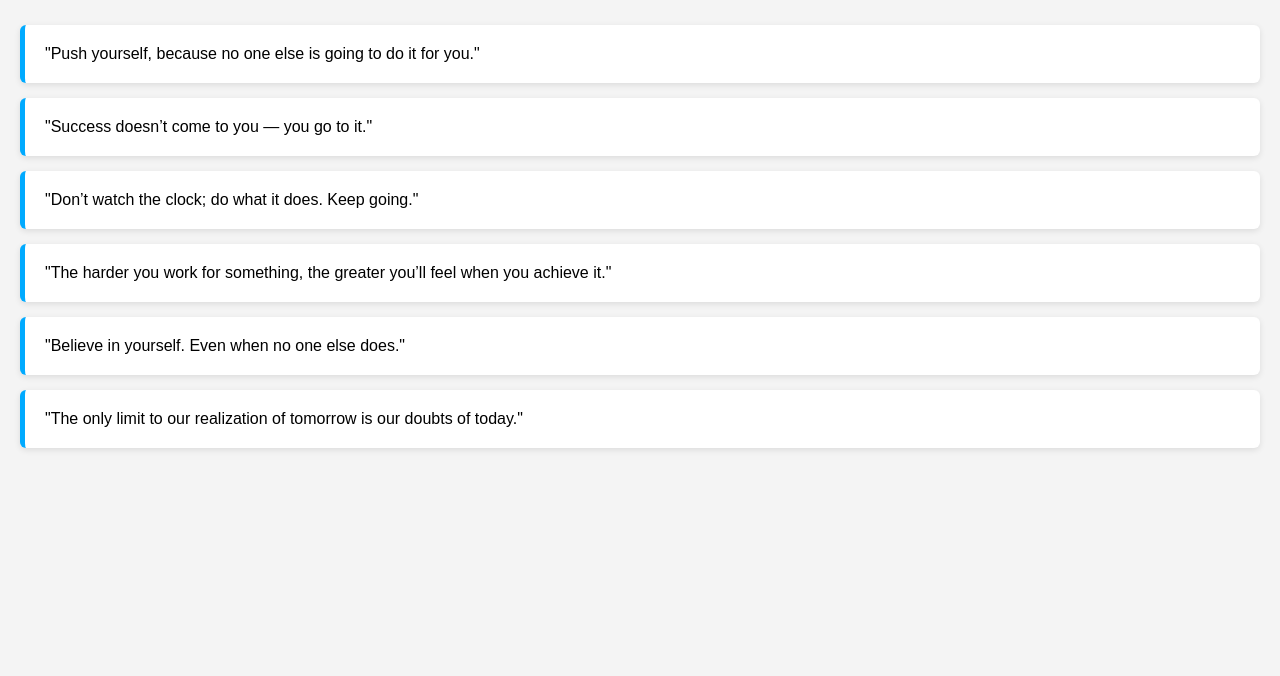
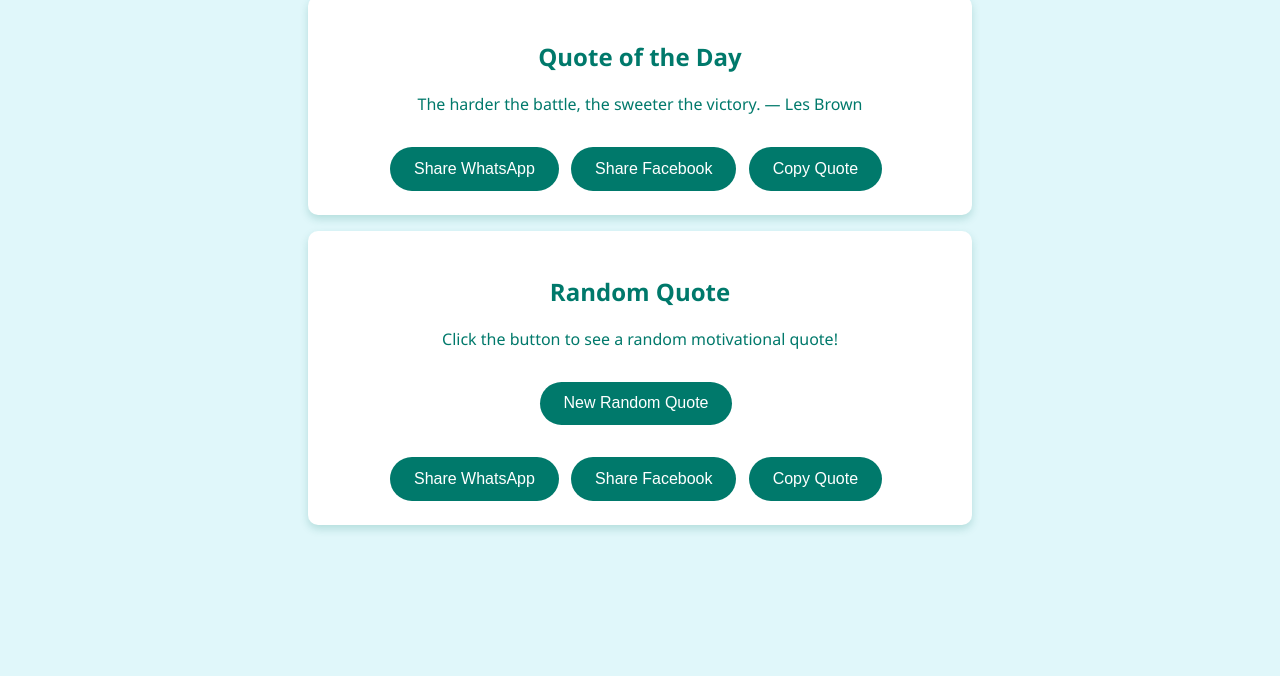
Before and after one commit to Carrew/Status-and-Music-Quotes-, a plain HTML site: page motivational.html in a window 1280 px wide. Shown: the part 124-800 px from the top of the page. Drawn offline with Linux system fonts and the light colour scheme.

Commit message:
Update motivational.html

```diff
--- a/motivational.html
+++ b/motivational.html
@@ -2,55 +2,176 @@
 <html lang="en">
 <head>
 <meta charset="UTF-8" />
-  <meta name="viewport" content="width=device-width, initial-scale=1.0"/>
-  <title>Motivational Quotes - Status and Music Quotes</title>
+<meta name="viewport" content="width=device-width, initial-scale=1" />
+<title>Motivational Quotes - Carrew's Quotes</title>
 <style>
   body {
-      font-family: Arial, sans-serif;
-      background: #f4f4f4;
-      margin: 0;
-      padding: 20px;
+    font-family: 'Segoe UI', Tahoma, Geneva, Verdana, sans-serif;
+    background: #e0f7fa;
+    color: #00796b;
+    text-align: center;
+    padding: 2rem;
   }
   h1 {
-      text-align: center;
-      color: #333;
+    margin-bottom: 0.2rem;
   }
-    .quote-container {
-      display: flex;
-      flex-direction: column;
-      gap: 15px;
-      margin-top: 30px;
+  .quote-box {
+    background: white;
+    padding: 1.5rem 2rem;
+    margin: 1rem auto;
+    border-radius: 10px;
+    max-width: 600px;
+    box-shadow: 0 4px 8px rgba(0,121,107,0.2);
   }
-    .quote-card {
-      background: #fff;
-      padding: 20px;
-      border-left: 5px solid #00aaff;
-      box-shadow: 0 2px 6px rgba(0,0,0,0.1);
-      border-radius: 6px;
+  button, .share-btn {
+    background: #00796b;
+    color: white;
+    border: none;
+    padding: 0.8rem 1.5rem;
+    border-radius: 25px;
+    cursor: pointer;
+    font-size: 1rem;
+    margin-top: 1rem;
+    margin-right: 0.5rem;
+    transition: background 0.3s ease;
   }
-    .back-link {
-      display: block;
-      margin: 20px 0;
-      text-align: center;
-      text-decoration: none;
-      color: #0077cc;
+  button:hover, .share-btn:hover {
+    background: #004d40;
+  }
+  .share-buttons {
+    margin-top: 1rem;
   }
 </style>
 </head>
 <body>
 
-  <h1>Motivational Quotes</h1>
-  <a class="back-link" href="index.html">⬅ Back to Home</a>
+<h1>Motivational & Inspirational Quotes 💪</h1>
 
-  <div class="quote-container">
-    <div class="quote-card">"Push yourself, because no one else is going to do it for you."</div>
-    <div class="quote-card">"Success doesn’t come to you — you go to it."</div>
-    <div class="quote-card">"Don’t watch the clock; do what it does. Keep going."</div>
-    <div class="quote-card">"The harder you work for something, the greater you’ll feel when you achieve it."</div>
-    <div class="quote-card">"Believe in yourself. Even when no one else does."</div>
-    <div class="quote-card">"The only limit to our realization of tomorrow is our doubts of today."</div>
-    <!-- You can keep adding more like this -->
+<div class="quote-box" id="quoteOfDayBox">
+  <h2>Quote of the Day</h2>
+  <p id="quoteOfDay">Loading...</p>
+  <div class="share-buttons">
+    <button class="share-btn" id="shareWhatsApp">Share WhatsApp</button>
+    <button class="share-btn" id="shareFacebook">Share Facebook</button>
+    <button class="share-btn" id="copyQuote">Copy Quote</button>
   </div>
+</div>
+
+<div class="quote-box">
+  <h2>Random Quote</h2>
+  <p id="randomQuote">Click the button to see a random motivational quote!</p>
+  <button id="randomBtn">New Random Quote</button>
+  <div class="share-buttons">
+    <button class="share-btn" id="shareWhatsAppRnd">Share WhatsApp</button>
+    <button class="share-btn" id="shareFacebookRnd">Share Facebook</button>
+    <button class="share-btn" id="copyQuoteRnd">Copy Quote</button>
+  </div>
+</div>
+
+<script>
+  const motivationalQuotes = [
+    "The best way to get started is to quit talking and begin doing. — Walt Disney",
+    "You don’t have to be great to start, but you have to start to be great. — Zig Ziglar",
+    "Don’t watch the clock; do what it does. Keep going. — Sam Levenson",
+    "Push harder than yesterday if you want a different tomorrow. — Unknown",
+    "Go the extra mile, it’s never crowded. — Wayne Dyer",
+    "Don’t wait for the right opportunity, create it. — George Bernard Shaw",
+    "Dream it. Wish it. Do it. — Unknown",
+    "You’ve got the power to change your story. — Demi Lovato",
+    "Believe in yourself and all that you are. — Christian D. Larson",
+    "You are capable of amazing things. — Unknown",
+    "Be so good they can’t ignore you. — Steve Martin",
+    "You are stronger than you think. — Christina Aguilera",
+    "Your limitation—it’s only your imagination. — Unknown",
+    "Be fearless in the pursuit of what sets your soul on fire. — Jennifer Lee",
+    "Don’t stop until you’re proud. — Unknown",
+    "Keep pushing forward, no matter the obstacles. — Nicki Minaj",
+    "The comeback is always stronger than the setback. — Unknown",
+    "Wake up with determination, go to bed with satisfaction. — Unknown",
+    "Success usually comes to those who are too busy to be looking for it. — Henry David Thoreau",
+    "Success is the sum of small efforts repeated day in and day out. — Robert Collier",
+    "You miss 100% of the shots you don’t take. — Wayne Gretzky",
+    "Doubt kills more dreams than failure ever will. — Suzy Kassem",
+    "The only limit is the one you set yourself. — Beyoncé",
+    "Rise up and attack the day with enthusiasm. — Unknown",
+    "Turn your wounds into wisdom. — Oprah Winfrey",
+    "Success is not for the lazy. — Unknown",
+    "Success is not final, failure is not fatal. — Winston Churchill",
+    "The harder the battle, the sweeter the victory. — Les Brown",
+    "The sky is not the limit, your mind is. — Unknown",
+    "It always seems impossible until it’s done. — Nelson Mandela",
+  ];
+
+  // Quote of the Day logic
+  function getQuoteOfDay() {
+    const today = new Date();
+    const dayNumber = today.getDate() + today.getMonth() * 31;
+    return motivationalQuotes[dayNumber % motivationalQuotes.length];
+  }
+
+  // Display Quote of the Day on page load
+  const quoteOfDayElement = document.getElementById('quoteOfDay');
+  quoteOfDayElement.textContent = getQuoteOfDay();
+
+  // Random Quote logic
+  const randomQuoteElement = document.getElementById('randomQuote');
+  const randomBtn = document.getElementById('randomBtn');
+
+  function getRandomQuote() {
+    const randomIndex = Math.floor(Math.random() * motivationalQuotes.length);
+    return motivationalQuotes[randomIndex];
+  }
+
+  randomBtn.addEventListener('click', () => {
+    randomQuoteElement.textContent = getRandomQuote();
+  });
+
+  // Share function helpers
+  function shareOnWhatsApp(text) {
+    const url = 'https://wa.me/?text=' + encodeURIComponent(text);
+    window.open(url, '_blank');
+  }
+
+  function shareOnFacebook(text) {
+    const pageUrl = window.location.href.split('?')[0];
+    const shareUrl = `https://www.facebook.com/sharer/sharer.php?u=${encodeURIComponent(pageUrl)}&quote=${encodeURIComponent(text)}`;
+    window.open(shareUrl, '_blank');
+  }
+
+  function copyToClipboard(text) {
+    navigator.clipboard.writeText(text).then(() => {
+      alert('Quote copied to clipboard!');
+    }, () => {
+      alert('Failed to copy quote.');
+    });
+  }
+
+  // Event listeners for Quote of the Day shares
+  document.getElementById('shareWhatsApp').addEventListener('click', () => {
+    shareOnWhatsApp(quoteOfDayElement.textContent);
+  });
+
+  document.getElementById('shareFacebook').addEventListener('click', () => {
+    shareOnFacebook(quoteOfDayElement.textContent);
+  });
+
+  document.getElementById('copyQuote').addEventListener('click', () => {
+    copyToClipboard(quoteOfDayElement.textContent);
+  });
+
+  // Event listeners for Random Quote shares
+  document.getElementById('shareWhatsAppRnd').addEventListener('click', () => {
+    shareOnWhatsApp(randomQuoteElement.textContent);
+  });
+
+  document.getElementById('shareFacebookRnd').addEventListener('click', () => {
+    shareOnFacebook(randomQuoteElement.textContent);
+  });
+
+  document.getElementById('copyQuoteRnd').addEventListener('click', () => {
+    copyToClipboard(randomQuoteElement.textContent);
+  });
+</script>
 
 </body>
 </html>
```
Lines whose indentation alone changed are shown as unchanged.
